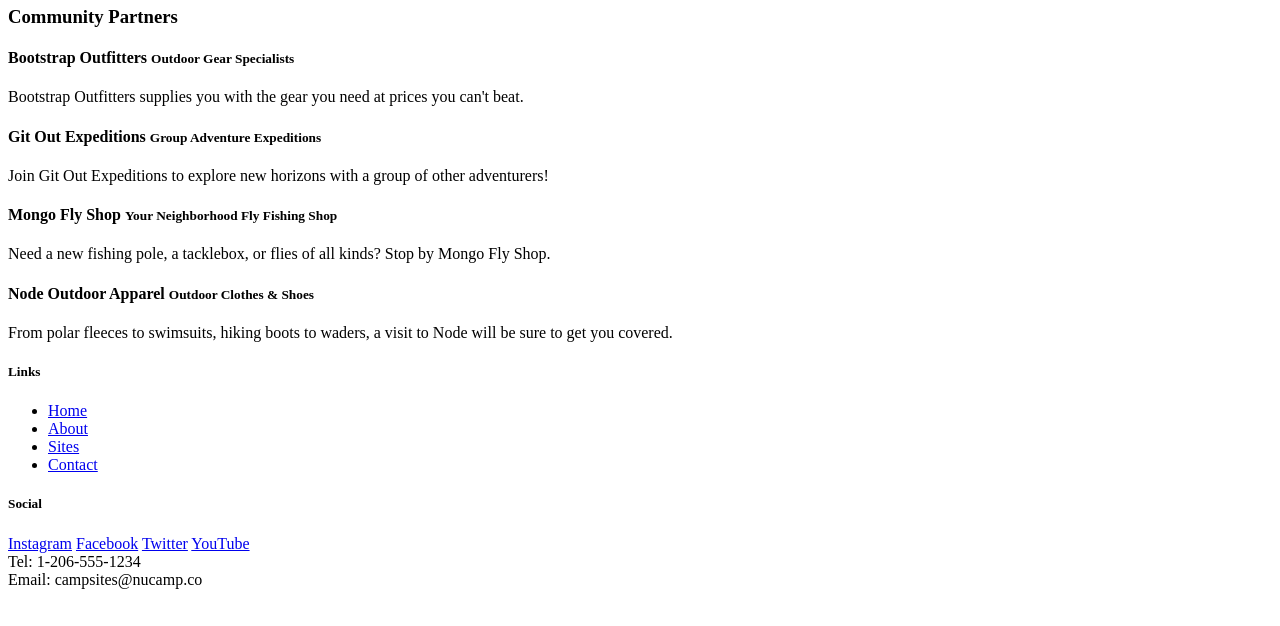
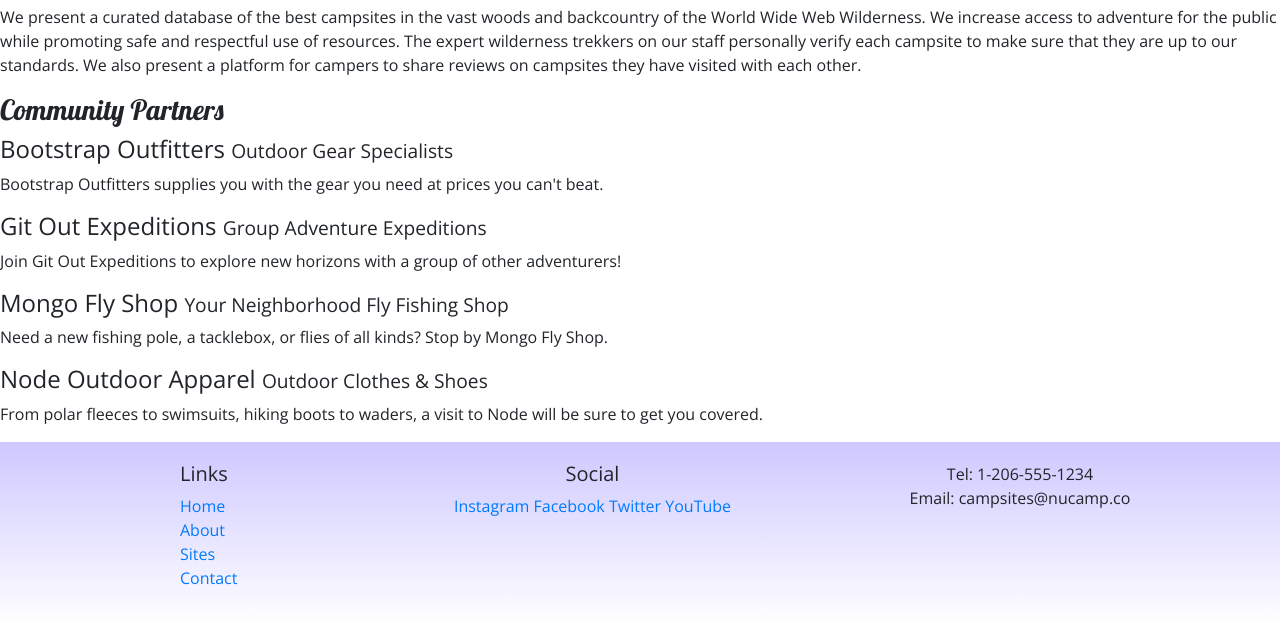
Before and after one commit to dustyray75/nucampsite, a website: page aboutus.html in a window 1280 px wide. Shown: the part 302-928 px from the top of the page. Before the commit the page ends 899 px from the top, so only its background shows below. Drawn offline with nearby package versions, Linux system fonts and the light colour scheme.

Commit message:
Task One Part Two

```diff
--- a/aboutus.html
+++ b/aboutus.html
@@ -6,7 +6,12 @@
     <meta charset="utf-8" />
     <meta name="viewport" content="width=device-width, initial-scale=1" />
 
+    <!-- Bootstrap CSS-->
+    <link rel="stylesheet" href="node_modules/bootstrap/dist/css/bootstrap.min.css" />
 
+    <!-- Additional CSS must be placed after Bootstrap CSS -->
+    <link rel="stylesheet" href="https://fonts.googleapis.com/css?family=Lobster|Open+Sans" />
+    <link rel="stylesheet" href="css/styles.css" />
     <title>NuCamp: A Better Way To Camp</title>
 </head>
 
@@ -79,6 +84,10 @@
            </div>
         </div>
     </footer>
+        <!-- jQuery must come first, then Popper.js, then the Bootstrap JavaScript plugins.-->
+        <script src="node_modules/jquery/dist/jquery.slim.min.js"></script>
+        <script src="node_modules/popper.js/dist/umd/popper.min.js"></script>
+        <script src="node_modules/bootstrap/dist/js/bootstrap.min.js"></script>
 
 </body>
 
```
